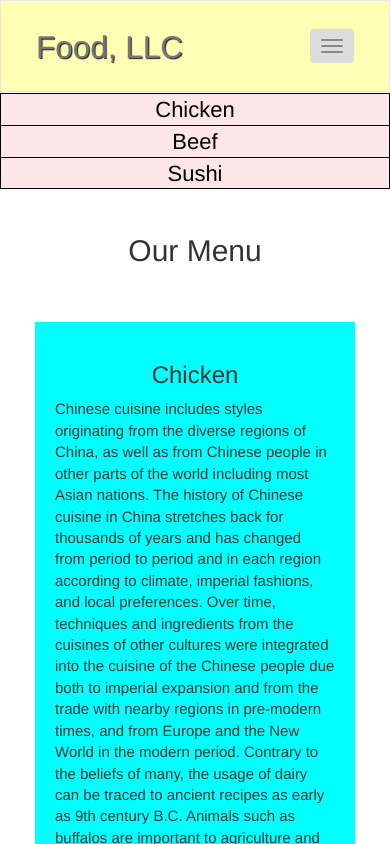
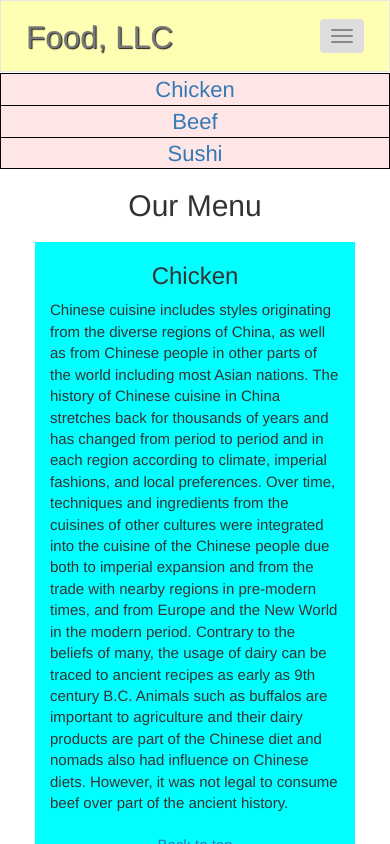
Before and after one commit to cbf603/coursera-test, a plain HTML site: page mod3_solution/index.html in a window 390 px wide. Both pictures are taken after a click on the button 332 px from the left and 46 px from the top of the page. Shown: the top 844 px of the page. Drawn offline with Linux system fonts and the light colour scheme.

Commit message:
Final commit for Module 3 Assignment.

```diff
--- a/mod3_solution/css/styles.css
+++ b/mod3_solution/css/styles.css
@@ -1,5 +1,6 @@
 h2 {
-	padding: 25px;
+  margin-top: : 10px;
+  margin-bottom: 0px;
 }
 @media (max-width: 767px) {
   .col-xs-12 {
@@ -9,7 +10,7 @@ h2 {
 #header-nav {
 	background-color: #ffffb3;
 	border-radius: 0;
-	padding: 20px;
+	padding: 10px;
 	margin-bottom: 0px;
 }
 .navbar-brand h1 {
@@ -25,8 +26,14 @@ section {
 	font-family: Helvetica;
 	font-size: 15px;
 	background-color: cyan;
-	padding: 20px;
-  margin: 20px;
+	padding-left: 15px;
+  padding-right: 15px;
+  padding-top: 1px;
+  padding-bottom: 0px;
+  margin-left: 20px;
+  margin-right: 20px;
+  margin-top: 20px;
+  margin-bottom: 40px;
 }
 #nav-list {
 	margin-top: 0px;
@@ -62,3 +69,6 @@ section {
 .navbar-header button.navbar-toggle {
     clear: both;
 }
+p {
+  padding-top: 20px;
+}
--- a/mod3_solution/index.html
+++ b/mod3_solution/index.html
@@ -29,13 +29,13 @@
           <div class="collapse navbar-collapse" id="collapsible-nav">
               <ul id="nav-list" class="nav navbar-nav">
                 <li>
-                  <div id="div_1" class="text-center visible-xs">Chicken</div>
+                  <div id="div_1"  class="text-center visible-xs"> <a href="#c1">Chicken</a></div>
                 </li>
                 <li>
-                  <div id="div_2" class="text-center visible-xs">Beef</div>
+                  <div id="div_2" class="text-center visible-xs"> <a href="#b1">Beef</a></div>
                 </li>
                 <li>
-                  <div id="div_3" class="text-center visible-xs">Sushi</div>
+                  <div id="div_3" class="text-center visible-xs"> <a href="#s1">Sushi</a></div>
                 </li>
               </ul>
           </div>
@@ -44,13 +44,18 @@
         <h2 class="text-center">Our Menu</h2>
 
       <div class="container-fluid">
-          <div class="col-xs-12"></div><section><h3 class="text-center">Chicken</h3>Chinese cuisine includes styles originating from the diverse regions of China, as well as from Chinese people in other parts of the world including most Asian nations. The history of Chinese cuisine in China stretches back for thousands of years and has changed from period to period and in each region according to climate, imperial fashions, and local preferences. Over time, techniques and ingredients from the cuisines of other cultures were integrated into the cuisine of the Chinese people due both to imperial expansion and from the trade with nearby regions in pre-modern times, and from Europe and the New World in the modern period. Contrary to the beliefs of many, the usage of dairy can be traced to ancient recipes as early as 9th century B.C. Animals such as buffalos are important to agriculture and their dairy products are part of the Chinese diet and nomads also had influence on Chinese diets. However, it was not legal to consume beef over part of the ancient history.
+          <div class="col-xs-12"></div><section><h3 id="c1" class="text-center">Chicken</h3>Chinese cuisine includes styles originating from the diverse regions of China, as well as from Chinese people in other parts of the world including most Asian nations. The history of Chinese cuisine in China stretches back for thousands of years and has changed from period to period and in each region according to climate, imperial fashions, and local preferences. Over time, techniques and ingredients from the cuisines of other cultures were integrated into the cuisine of the Chinese people due both to imperial expansion and from the trade with nearby regions in pre-modern times, and from Europe and the New World in the modern period. Contrary to the beliefs of many, the usage of dairy can be traced to ancient recipes as early as 9th century B.C. Animals such as buffalos are important to agriculture and their dairy products are part of the Chinese diet and nomads also had influence on Chinese diets. However, it was not legal to consume beef over part of the ancient history.
+        <p class="text-center"> <a href="#top">Back to top</a></p>
       	  </section>
 
-          <div class="col-xs-12"></div><section><h3 class="text-center">Beef</h3>Chinese cuisine includes styles originating from the diverse regions of China, as well as from Chinese people in other parts of the world including most Asian nations. The history of Chinese cuisine in China stretches back for thousands of years and has changed from period to period and in each region according to climate, imperial fashions, and local preferences. Over time, techniques and ingredients from the cuisines of other cultures were integrated into the cuisine of the Chinese people due both to imperial expansion and from the trade with nearby regions in pre-modern times, and from Europe and the New World in the modern period. Contrary to the beliefs of many, the usage of dairy can be traced to ancient recipes as early as 9th century B.C. Animals such as buffalos are important to agriculture and their dairy products are part of the Chinese diet and nomads also had influence on Chinese diets. However, it was not legal to consume beef over part of the ancient history.
+
+
+          <div class="col-xs-12"></div><section><h3 id="b1" class="text-center">Beef</h3>Chinese cuisine includes styles originating from the diverse regions of China, as well as from Chinese people in other parts of the world including most Asian nations. The history of Chinese cuisine in China stretches back for thousands of years and has changed from period to period and in each region according to climate, imperial fashions, and local preferences. Over time, techniques and ingredients from the cuisines of other cultures were integrated into the cuisine of the Chinese people due both to imperial expansion and from the trade with nearby regions in pre-modern times, and from Europe and the New World in the modern period. Contrary to the beliefs of many, the usage of dairy can be traced to ancient recipes as early as 9th century B.C. Animals such as buffalos are important to agriculture and their dairy products are part of the Chinese diet and nomads also had influence on Chinese diets. However, it was not legal to consume beef over part of the ancient history.
+        <p class="text-center"> <a href="#top">Back to top</a></p>
           </section>
 
-          <div class="col-xs-12"></div><section><h3 class="text-center">Sushi</h3>Chinese cuisine includes styles originating from the diverse regions of China, as well as from Chinese people in other parts of the world including most Asian nations. The history of Chinese cuisine in China stretches back for thousands of years and has changed from period to period and in each region according to climate, imperial fashions, and local preferences. Over time, techniques and ingredients from the cuisines of other cultures were integrated into the cuisine of the Chinese people due both to imperial expansion and from the trade with nearby regions in pre-modern times, and from Europe and the New World in the modern period. Contrary to the beliefs of many, the usage of dairy can be traced to ancient recipes as early as 9th century B.C. Animals such as buffalos are important to agriculture and their dairy products are part of the Chinese diet and nomads also had influence on Chinese diets. However, it was not legal to consume beef over part of the ancient history.
+          <div class="col-xs-12"></div><section><h3 id="s1" class="text-center">Sushi</h3>Chinese cuisine includes styles originating from the diverse regions of China, as well as from Chinese people in other parts of the world including most Asian nations. The history of Chinese cuisine in China stretches back for thousands of years and has changed from period to period and in each region according to climate, imperial fashions, and local preferences. Over time, techniques and ingredients from the cuisines of other cultures were integrated into the cuisine of the Chinese people due both to imperial expansion and from the trade with nearby regions in pre-modern times, and from Europe and the New World in the modern period. Contrary to the beliefs of many, the usage of dairy can be traced to ancient recipes as early as 9th century B.C. Animals such as buffalos are important to agriculture and their dairy products are part of the Chinese diet and nomads also had influence on Chinese diets. However, it was not legal to consume beef over part of the ancient history.
+        <p class="text-center"> <a href="#top">Back to top</a></p>
           </section>
 
       </div>
@@ -58,6 +63,5 @@
     <script src="js/bootstrap.min.js"></script>
     <script src="js/script.js"></script>
 
-
 </body>
 </html>
```
